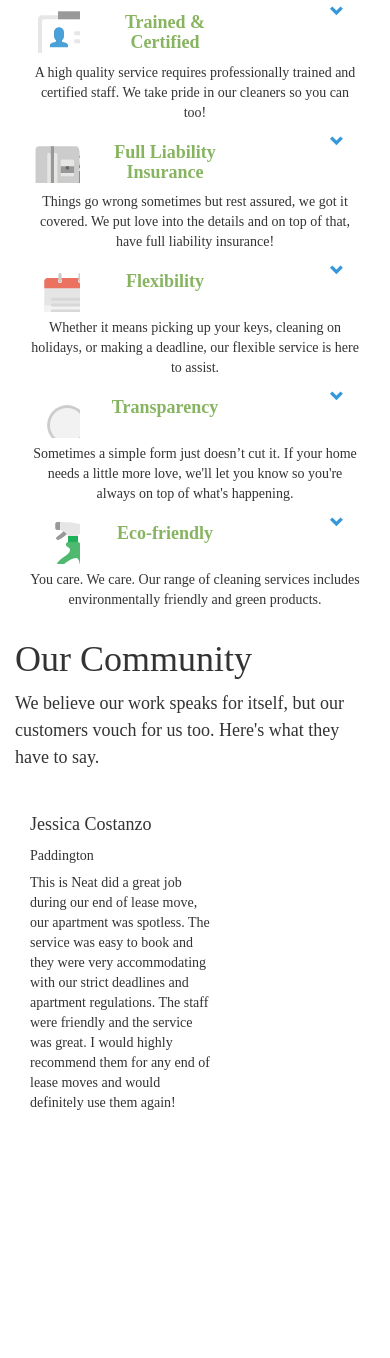
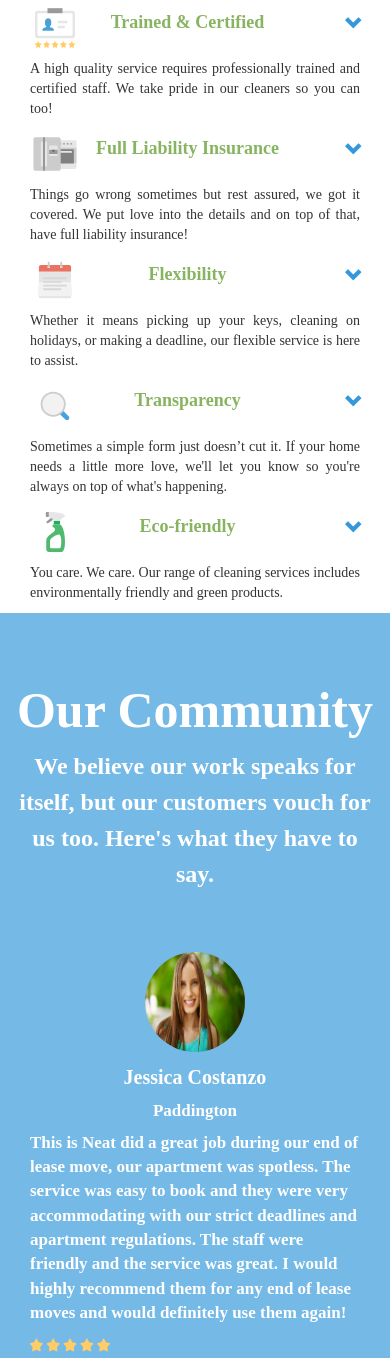
Before and after one commit to lesashley/Bootstrap-site, a plain HTML site: page index.html in a window 390 px wide. Shown: the part 2705-4063 px from the top of the page. Before the commit the page ends 3828 px from the top, so only its background shows below. Drawn offline with Linux system fonts and the light colour scheme; a web font is replaced by a local one.

Commit message:
Terminado seccion Community

```diff
--- a/assets/css/style.css
+++ b/assets/css/style.css
@@ -147,8 +147,61 @@ h4{
   .icon-toggle{
     width: 50px;
     height: 50px;
+    background-size: contain;
+  }
+  .box-1 p{
+    text-align: justify;
   }
 }
+.icon-accordion{
+  float: right;
+}
+.community{
+  background-color: #75B9E7;
+}
+.community h1{
+  color: #ffffff;
+  font-weight: bold;
+  font-size: 5rem;
+  padding-top: 50px;
+}
+.content-community h4{
+  color: #ffffff;
+  font-size: 2rem;
+  font-weight: bold;
+}
+.content-community h1{
+  font-size: 3rem;
+  color: #ffffff;
+}
+.community h1+h4{
+  font-size: 2.4rem;
+  font-weight: bold;
+  color: #ffffff;
+  padding-bottom: 30px;
+}
+.img-circle{
+  width: 100px;
+  height: 100px;
+  border-radius: 50%;
+  background-size: cover;
+  margin: 0 auto;
+}
+.icon--rating-5{
+  display: inline-block;
+  width: 100px;
+  height: 20px;
+}
+.content-community h5,
+.content-community p{
+  font-size: 1.7rem;
+  font-weight: 600;
+  color: #ffffff;
+}
+.content-community{
+  margin: 20px 0;
+}
+
 /*.header-top{
   background-color: #E96F5F;
 }
--- a/index.html
+++ b/index.html
@@ -82,84 +82,90 @@
           </div>
         </div>
         <div class="row">
-          <div class="col-md-4 col-sm-12 text-center text-center">
+          <div class="col-md-4 col-xs-12 text-center">
             <div class="box-1">
               <div class="toggle">
                 <div class="col-xs-2 col-md-12">
                   <i class="icon-toggle icon icon--feature-support"></i>
                 </div>
-                <h5 class="col-xs-6 col-md-offset-0 col-md-12 ">Customer Service</h5>
-                <a class="glyphicon glyphicon-chevron-down visible-xs col-xs-1 col-xs-offset-2"></a>
+                <h5 class="col-xs-10 col-md-offset-0 col-md-12 ">Customer Service
+                  <a class="glyphicon glyphicon-chevron-down visible-xs col-xs-1 col-xs-offset-2 icon-accordion"></a>
+                </h5>
               </div>
               <div class="">
                 <p class="col-xs-12">Our customers always come first! If you have a question, we make ourselves available via live chat, email, or phone.</p>
               </div>
             </div>
           </div>
-          <div class="col-md-4 col-sm-12 text-center text-center">
+          <div class="col-md-4 col-xs-12 text-center">
             <div class="box-1">
               <div class="toggle">
                 <div class="col-xs-2 col-md-12">
                   <i class="icon-toggle icon icon--feature-professional "></i>
                 </div>
-                <h5 class="col-xs-6 col-md-offset-0 col-md-12">Trained & Certified</h5>
-                <a class="glyphicon glyphicon-chevron-down visible-xs col-xs-1 col-xs-offset-2"></a>
+                <h5 class="col-xs-10 col-md-offset-0 col-md-12">Trained & Certified
+                  <a class="glyphicon glyphicon-chevron-down visible-xs col-xs-1 col-xs-offset-2 icon-accordion"></a>
+                </h5>
               </div>
               <div class="col-xs-12">
                 <p>A high quality service requires professionally trained and certified staff. We take pride in our cleaners so you can too!</p>
               </div>
             </div>
           </div>
-          <div class="col-md-4 col-sm-12 text-center text-center">
+          <div class="col-md-4 col-xs-12 text-center">
             <div class="box-1">
               <div class="toggle">
                 <div class="col-xs-2 col-md-12">
                   <i class="icon-toggle icon icon--feature-insurance"></i>
                 </div>
-                <h5 class="col-xs-6 col-md-offset-0 col-md-12">Full Liability Insurance</h5>
-                <a class="glyphicon glyphicon-chevron-down visible-xs col-xs-1 col-xs-offset-2"></a>
+                <h5 class="col-xs-10 col-md-offset-0 col-md-12">Full Liability Insurance
+                  <a class="glyphicon glyphicon-chevron-down visible-xs col-xs-1 col-xs-offset-2 icon-accordion"></a>
+                </h5>
               </div>
               <div class="col-xs-12">
                 <p>Things go wrong sometimes but rest assured, we got it covered. We put love into the details and on top of that, have full liability insurance!</p>
               </div>
             </div>
           </div>
-          <div class="col-md-4 col-sm-12 text-center text-center">
+          <div class="col-md-4 col-xs-12 text-center">
             <div class="box-1">
               <div class="toggle">
                 <div class="col-xs-2 col-md-12">
                   <i class="icon-toggle icon icon--feature-flexibility"></i>
                 </div>
-                <h5 class="col-xs-6 col-md-offset-0 col-md-12">Flexibility</h5>
-                <a class="glyphicon glyphicon-chevron-down visible-xs col-xs-1 col-xs-offset-2"></a>
+                <h5 class="col-xs-10 col-md-offset-0 col-md-12">Flexibility
+                  <a class="glyphicon glyphicon-chevron-down visible-xs col-xs-1 col-xs-offset-2 icon-accordion"></a>
+                </h5>
               </div>
               <div class="col-xs-12">
                 <p>Whether it means picking up your keys, cleaning on holidays, or making a deadline, our flexible service is here to assist.</p>
               </div>
             </div>
           </div>
-          <div class="col-md-4 col-sm-12 text-center text-center">
+          <div class="col-md-4 col-xs-12 text-center">
             <div class="box-1">
               <div class="toggle">
                 <div class="col-xs-2 col-md-12">
                   <i class="icon-toggle icon icon--feature-transparency"></i>
                 </div>
-                <h5 class="col-xs-6 col-md-offset-0 col-md-12">Transparency</h5>
-                <a class="glyphicon glyphicon-chevron-down visible-xs col-xs-1 col-xs-offset-2"></a>
+                <h5 class="col-xs-10 col-md-offset-0 col-md-12">Transparency
+                  <a class="glyphicon glyphicon-chevron-down visible-xs col-xs-1 col-xs-offset-2 icon-accordion"></a>
+                </h5>
               </div>
               <div class="col-xs-12">
                 <p>Sometimes a simple form just doesn’t cut it. If your home needs a little more love, we'll let you know so you're always on top of what's happening.</p>
               </div>
             </div>
           </div>
-          <div class="col-md-4 col-sm-12 text-center text-center">
+          <div class="col-md-4 col-sm-12 text-center">
             <div class="box-1">
               <div class="toggle">
                 <div class="col-xs-2 col-md-12">
                   <i class="icon-toggle icon icon--feature-eco"></i>
                 </div>
-                <h5 class="col-xs-6 col-md-offset-0 col-md-12">Eco-friendly</h5>
-                <a class="glyphicon glyphicon-chevron-down visible-xs col-xs-1 col-xs-offset-2"></a>
+                <h5 class="col-xs-10 col-md-offset-0 col-md-12">Eco-friendly
+                  <a class="glyphicon glyphicon-chevron-down visible-xs col-xs-1 col-xs-offset-2 icon-accordion"></a>
+                </h5>
               </div>
               <div class="col-xs-12">
                 <p>You care. We care. Our range of cleaning services includes environmentally friendly and green products.</p>
@@ -172,21 +178,47 @@
     <section class="community">
       <div class="container">
         <div class="row">
-          <div class="col-xs-12">
+          <div class="col-xs-12 text-center">
             <h1>Our Community</h1>
-            <h4>We believe our work speaks for itself, but our customers vouch for us too. Here's what they have to say.</h4>
+            <h4>We believe our work speaks for itself, but our<br class="visible-lg"> customers vouch for us too. Here's what they have to say.</h4>
           </div>
         </div>
         <div class="row">
-          <div class="col-xs-12">
-            <div class="col-md-3">
-              <img src="" alt="">
+          <div class="col-xs-12 content-community">
+            <div class="col-md-3 col-xs-12 text-center">
+              <img src="assets/images/gallery/mujer1.jpg" alt="" class="img-circle">
               <h4>Jessica Costanzo</h4>
               <h5>Paddington</h5>
             </div>
-            <div class="col-xs-7">
+            <div class="col-md-6 col-xs-12">
               <p>This is Neat did a great job during our end of lease move, our apartment was spotless. The service was easy to book and they were very accommodating with our strict deadlines and apartment regulations. The staff were friendly and the service was great. I would highly recommend them for any end of lease moves and would definitely use them again!</p>
-              <i></i>
+              <i class="icon icon--rating-5"></i>
+            </div>
+          </div>
+        </div>
+        <div class="row">
+          <div class="col-xs-12 content-community">
+            <div class="col-md-offset-3 col-md-2 col-xs-12 text-center">
+              <img src="assets/images/gallery/hombre1.jpg" alt="" class="img-circle">
+              <h4>Nic Mesker</h4>
+              <h5>Woolloomooloo</h5>
+            </div>
+            <div class="col-md-6 ">
+              <p>Upon seeing the finished result, I was truly blown away by the meticulous nature in which they had transformed the apartment from the mess of moving out, to the exact 'ready to rent again' level of clean that I needed. I will definitely be using their services again, and am proud to recommend their company to anyone who wants the highest level of professional cleaning at a fantastic rate.</p>
+              <i class="icon icon--rating-5"></i>
+            </div>
+          </div>
+        </div>
+        <div class="row">
+          <div class="col-xs-12 content-community">
+            <div class="col-md-2 col-xs-12 text-center">
+              <img src="assets/images/gallery/mujer2.jpg" alt="" class="img-circle">
+              <h4>Renee Cuda</h4>
+              <h5>Chipeendale</h5>
+            </div>
+            <div class="col-md-7 col-xs-12">
+              <p>This is Neat did a great job during our end of lease move, our apartment was spotless. The service was easy to book and they were very accommodating with our strict deadlines and apartment regulations. The staff were friendly and the service was great. I would highly recommend them for any end of lease moves and would definitely use them again!</p>
+              <i class="icon icon--rating-5"></i>
             </div>
           </div>
         </div>
```
Also changed, not shown: assets/images/gallery/hombre1.jpg (added), assets/images/gallery/mujer2.jpg (added).
